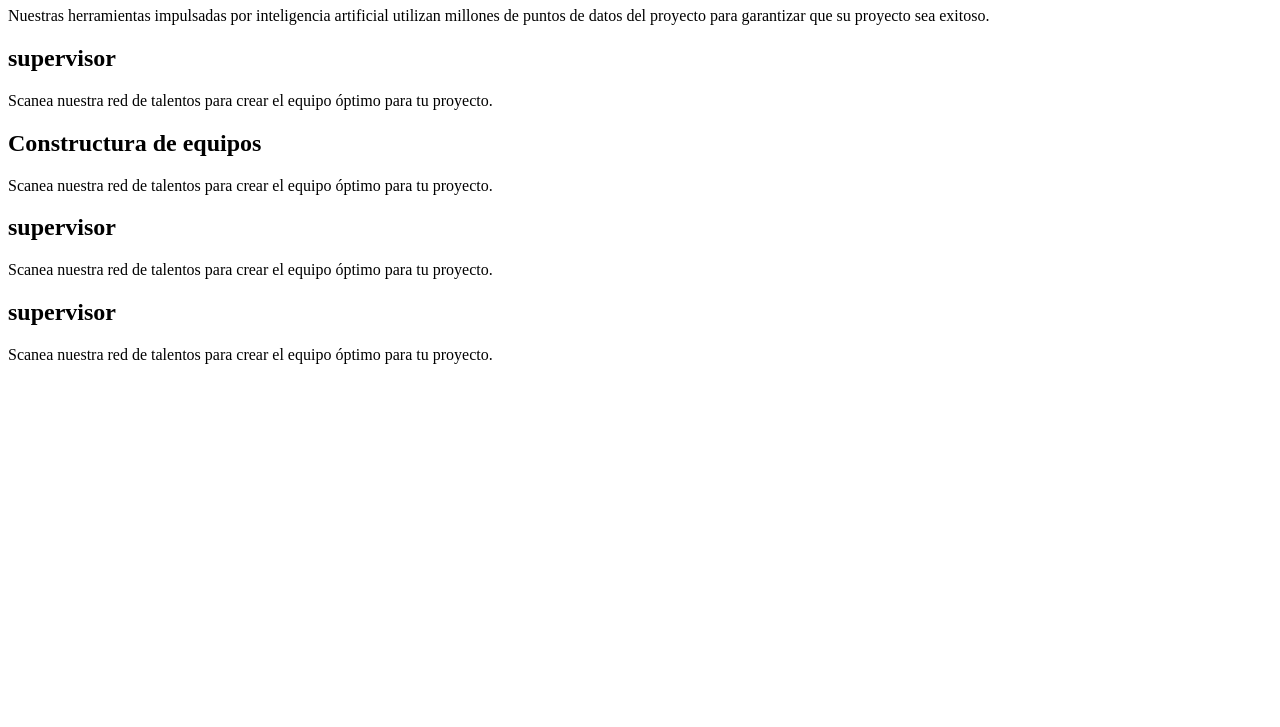
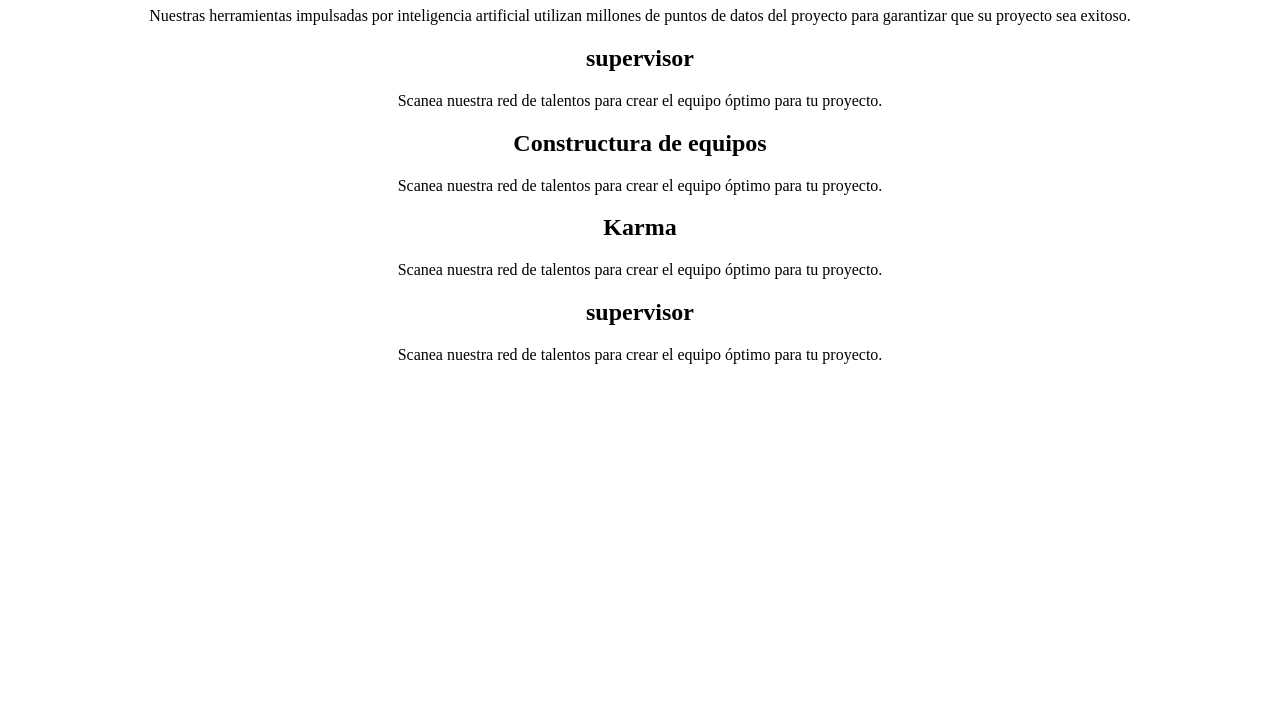
Before and after one commit to BjoseAntonio/HTML_CSS, a plain HTML site: page reto2/index.html in a window 1280 px wide. Shown: the part 73-800 px from the top of the page. Drawn offline with Linux system fonts and the light colour scheme.

Commit message:
Proyectos HTML_CSS

```diff
--- a/reto2/index.html
+++ b/reto2/index.html
@@ -28,6 +28,7 @@
                 <p class="card__text">
                     Scanea nuestra red de talentos para crear el equipo óptimo para tu proyecto.
                 </p>
+                <!-- <img src="img/lupa.jpeg" alt=""> -->
             </div> <!-- Card -->
 
             <div class="card ">
@@ -37,11 +38,12 @@
                 <p class="card__text">
                     Scanea nuestra red de talentos para crear el equipo óptimo para tu proyecto.
                 </p>
+                <!-- <img src="" alt=""> -->
             </div> <!-- Card -->
 
             <div class="card">
                 <h2 class="card__title">
-                    supervisor
+                    Karma
                 </h2>
                 <p class="card__text">
                     Scanea nuestra red de talentos para crear el equipo óptimo para tu proyecto.
--- a/reto2/style.css
+++ b/reto2/style.css
@@ -0,0 +1,7 @@
+:root{
+    --color-primario: ;
+}
+
+body{
+    text-align: center;
+}
```
Also changed, not shown: reto2/img/lupa.jpeg (added).
